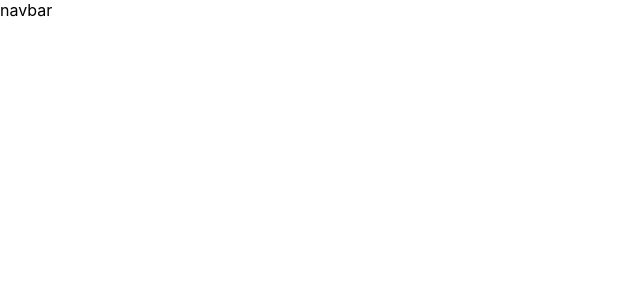
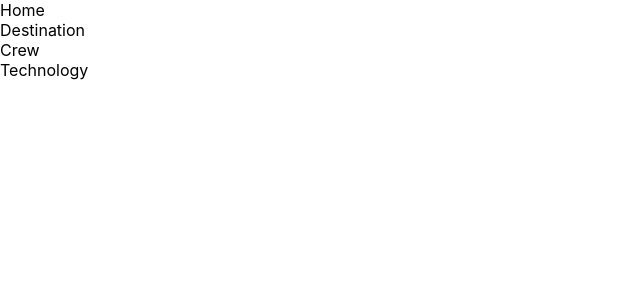
Before and after one commit to Miyka96/Space-Tourism--React-Project, a React (Create React App) app: page / in a window 1280 px wide. Shown: the top 300 px of the page, without its empty margins (0-640 px from the left). Built offline with nearby package versions, Linux system fonts and the light colour scheme; a web font is replaced by a local one.

Commit message:
state for navigation

```diff
--- a/src/App.jsx
+++ b/src/App.jsx
@@ -1,9 +1,16 @@
+import { useState } from 'react';
 import './App.css';
 import Navbar from './Components/Partials/Navbar/Navbar';
+import Section from './Components/Section/Section';
 function App() {
+
+  const [section, setSection] = useState('Home');
+
   return (
     <div className="App">
-      <Navbar/>
+      <Section sectionId={section}>
+        <Navbar onClick={setSection}/>
+      </Section>
     </div>
   );
 }
--- a/src/Components/Partials/Navbar/Navbar.jsx
+++ b/src/Components/Partials/Navbar/Navbar.jsx
@@ -1,8 +1,16 @@
 import './index.css'
 
-const Navbar = () => {
+const Navbar = ({onClick}) => {
+    const callback = (e) => {
+        onClick(e.target.textContent)
+    }
     return(
-        <p>navbar</p>
+        <ul>
+            <li onClick={callback}>Home</li>
+            <li onClick={callback}>Destination</li>
+            <li onClick={callback}>Crew</li>
+            <li onClick={callback}>Technology</li>
+        </ul>
     )
 }
 
--- /dev/null
+++ b/src/Components/Section/Section.jsx
@@ -0,0 +1,11 @@
+import './index.css'
+
+const Section = ({children, sectionId}) => {
+    return(
+        <div id={sectionId}>
+            {children}
+        </div>
+    )
+}
+
+export default Section;
```
Also changed, not shown: src/Components/Section/index.css (added).
